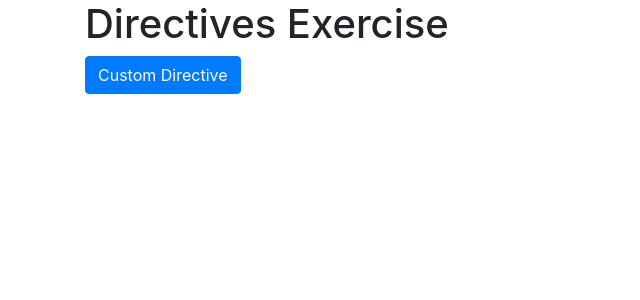
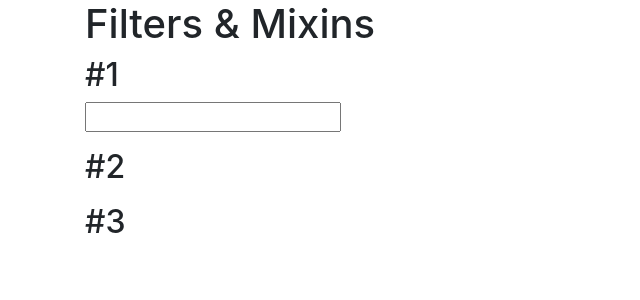
Before and after one commit to rroque6428/VueJSCourse, a Vue app: page / in a window 1280 px wide. Shown: the top 300 px of the page, without its empty margins (0-640 px from the left). Built offline with nearby package versions, Linux system fonts and the light colour scheme; a web font is replaced by a local one.

Commit message:
Assignment 11

```diff
--- a/src/App.vue
+++ b/src/App.vue
@@ -1,14 +1,14 @@
 <template>
-  <app-custom-directive></app-custom-directive>
+  <app-filter-mixins></app-filter-mixins>
 </template>
 
 <script>
-  import CustomDirective from './components/assignment_10/CustomDirective.vue';
+  import FilterandMixins from './components/assignment11/FilterandMixins.vue';
 
   export default {
     name: 'app',
     components: {
-      appCustomDirective: CustomDirective
+      appFilterMixins: FilterandMixins
     }
   }
 </script>
--- /dev/null
+++ b/src/components/assignment11/FilterandMixins.vue
@@ -0,0 +1,50 @@
+<template>
+    <div class="container">
+        <div class="row">
+            <div class="col-xs-12 col-sm-8 col-sm-offset-2 col-md-6 col-md-offset-3">
+                <h1>Filters & Mixins</h1>
+                <!-- Exercise 1) -->
+                <!-- Build a local Filter which reverses the Text it is applied on -->
+                <h2>#1</h2>
+                <input type="text" v-model="mytext">
+                <p>{{ mytext | reverseText }}</p>
+
+                <!-- Exercise 2 -->
+                <!-- Build a global Filter which counts the length of a word and it appends it -->
+                <!-- Like this: "Test" => Gets Filtered to => "Test (4)" -->
+                <h2>#2</h2>
+                <p>{{ mytext | countLetters }}</p>
+
+                <!-- Exercise 3 -->
+                <!-- Do the same as in Exercises 1 & 2, now with Computed Properties -->
+                <h2>#3</h2>
+                <p>{{ computedReverseText }}</p>
+                <p>{{ computedCountLetters }}</p>
+
+                <!-- Exercise 4 -->
+                <!-- Share the Computed Property rebuilding Exercise 2 via a Mixin -->
+            </div>
+        </div>
+    </div>
+</template>
+
+<script>
+    import { MyMixins } from './MyMixins.js';
+
+    export default {
+        mixins: [MyMixins],
+        data() {
+            return {
+                mytext: ''
+            }
+        },
+        filters: {
+            reverseText(s) {
+                return s.split('').reverse().join('');
+            }
+        }
+    }
+</script>
+
+<style>
+</style>
--- /dev/null
+++ b/src/components/assignment11/MyMixins.js
@@ -0,0 +1,15 @@
+export const MyMixins = {
+    computed: {
+        computedReverseText() {
+            let s = this.mytext;
+            return s.split('').reverse().join('');
+        },
+        computedCountLetters() {
+            let s = this.mytext;
+            if (s) {
+                return `${s} (${s.length})`;
+            }
+            return '';
+        }
+}
+}
--- a/src/main.js
+++ b/src/main.js
@@ -3,6 +3,7 @@ import App from './App.vue'
 
 Vue.config.productionTip = false;
 
+// Global object for Common acess by all components
 export const eventBus = new Vue({
   data() {
     return {
@@ -17,6 +18,7 @@ export const eventBus = new Vue({
   }
 });
 
+// Global Directive
 Vue.directive('highlight', {
   bind(el, binding) {
     // el.style.backgroundColor = 'green';
@@ -43,6 +45,13 @@ Vue.directive('highlight', {
   }
 });
 
+Vue.filter('countLetters', (s) => {
+  if (s) {
+    return `${s} (${s.length})`;
+  }
+  return ''
+});
+
 new Vue({
   render: h => h(App),
 }).$mount('#app');
```
